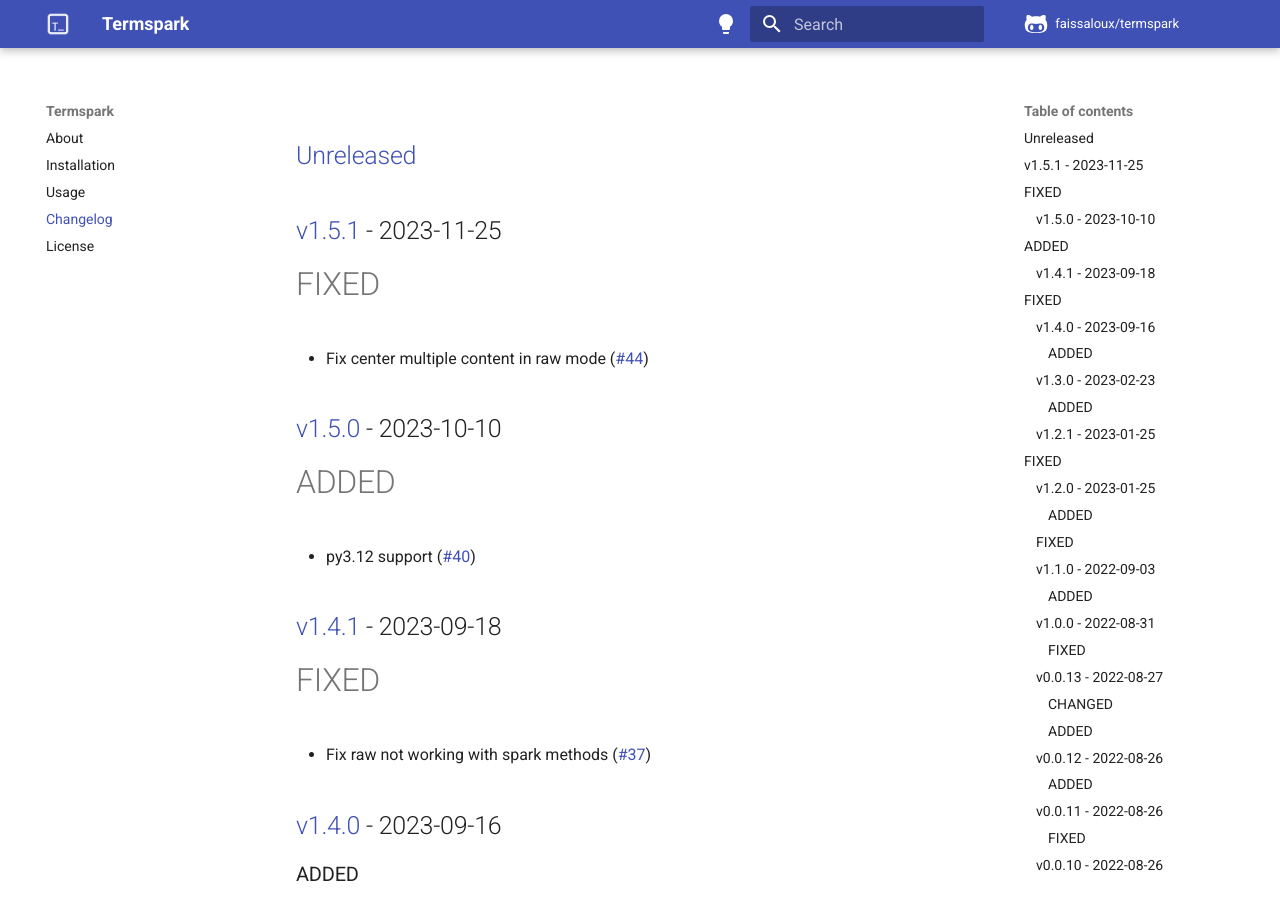
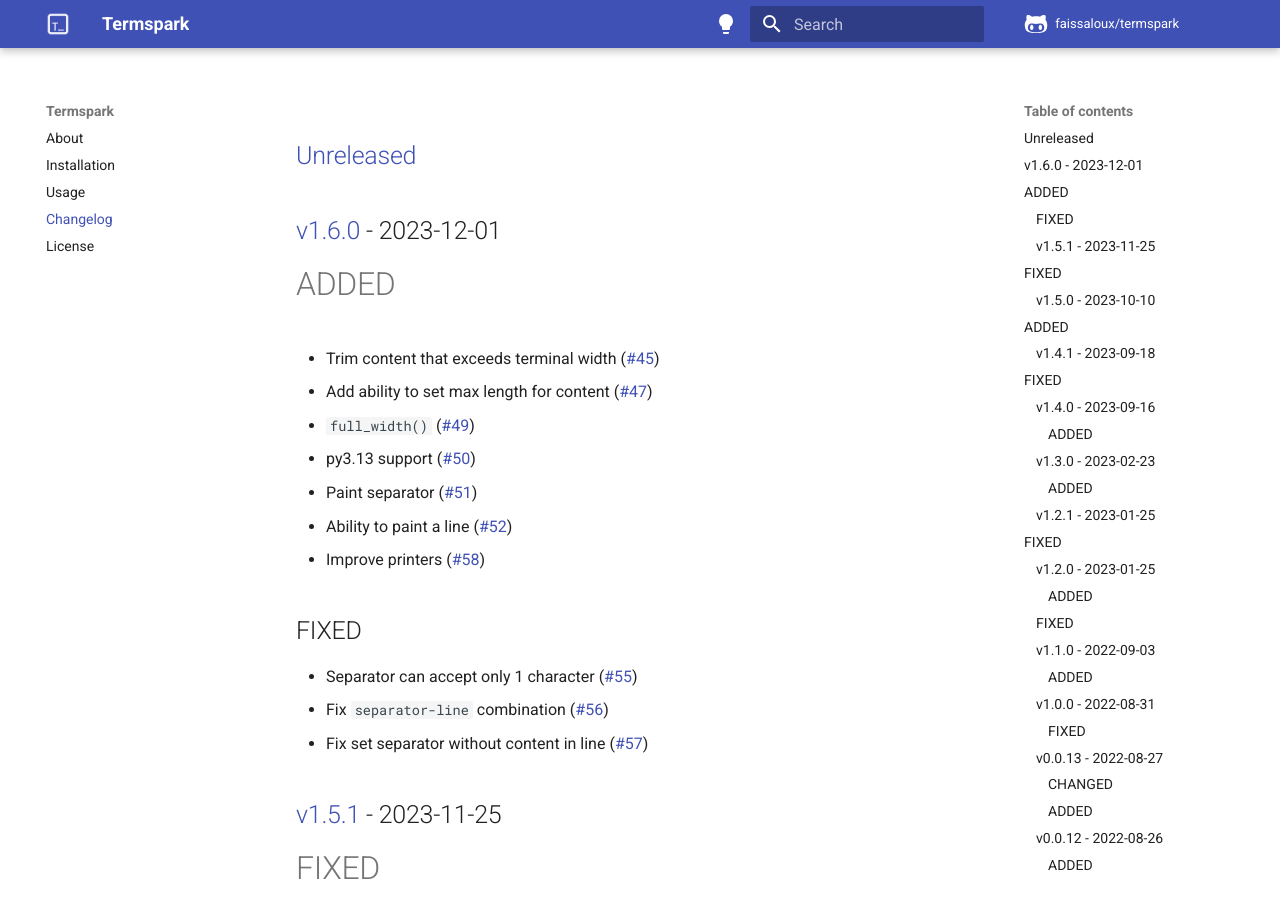
Before and after one commit to faissaloux/termspark, an MkDocs documentation site: the page built from docs/changelog.md, in a window 1280 px wide and 900 px high. Built offline with MkDocs 1.6.1 and Material for MkDocs 9.7.7, drawn with Linux system fonts in a browser that asks for light colours; comment, search, counter and statistics services are not loaded.

Commit message:
release:1.6.0

```diff
--- a/docs/changelog.md
+++ b/docs/changelog.md
@@ -1,4 +1,19 @@
-## [Unreleased](https://github.com/faissaloux/termspark/compare/v1.5.1...main)
+## [Unreleased](https://github.com/faissaloux/termspark/compare/v1.6.0...main)
+
+## [v1.6.0](https://github.com/faissaloux/termspark/compare/v1.5.1...v1.6.0) - 2023-12-01
+# ADDED
+- Trim content that exceeds terminal width ([#45](https://github.com/faissaloux/termspark/pull/45))
+- Add ability to set max length for content ([#47](https://github.com/faissaloux/termspark/pull/47))
+- `full_width()` ([#49](https://github.com/faissaloux/termspark/pull/49))
+- py3.13 support ([#50](https://github.com/faissaloux/termspark/pull/50))
+- Paint separator ([#51](https://github.com/faissaloux/termspark/pull/51))
+- Ability to paint a line ([#52](https://github.com/faissaloux/termspark/pull/52))
+- Improve printers ([#58](https://github.com/faissaloux/termspark/pull/58))
+
+## FIXED
+- Separator can accept only 1 character ([#55](https://github.com/faissaloux/termspark/pull/55))
+- Fix `separator-line` combination ([#56](https://github.com/faissaloux/termspark/pull/56))
+- Fix set separator without content in line ([#57](https://github.com/faissaloux/termspark/pull/57))
 
 ## [v1.5.1](https://github.com/faissaloux/termspark/compare/v1.5.0...v1.5.1) - 2023-11-25
 # FIXED
--- a/setup.cfg
+++ b/setup.cfg
@@ -1,6 +1,6 @@
 [metadata]
 name = termspark
-version = 1.5.1
+version = 1.6.0
 author = Faissal Wahabali
 author_email = fwahabali@gmail.com
 description = Takes control of terminal
```
Also changed, not shown: CHANGELOG.md (+16 -1 lines).
